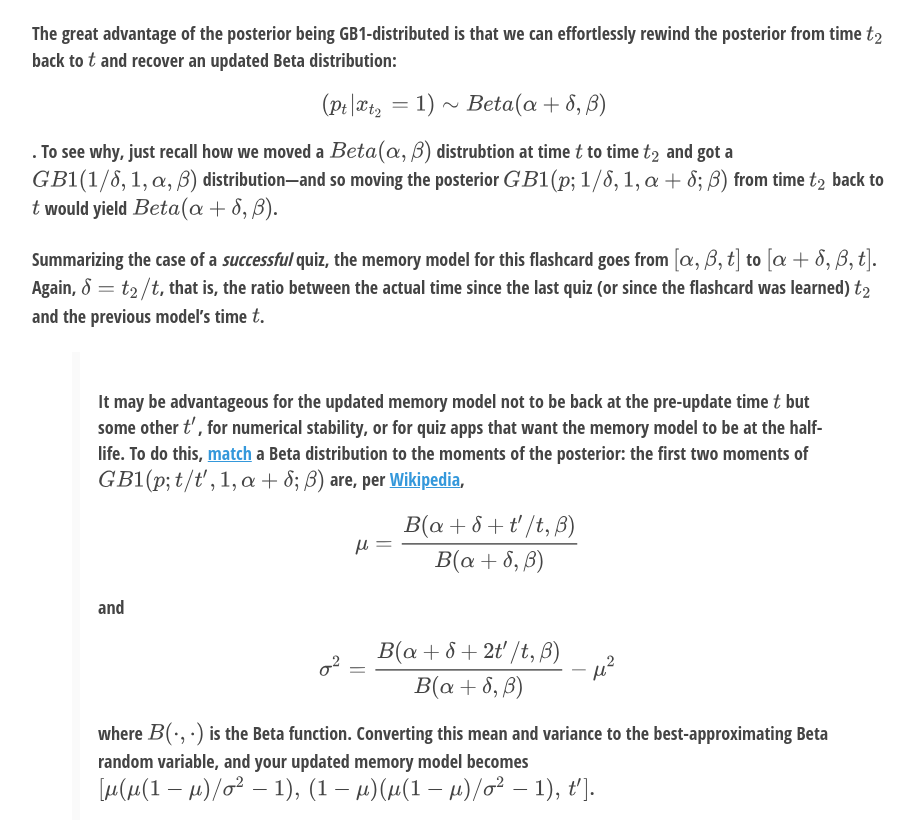
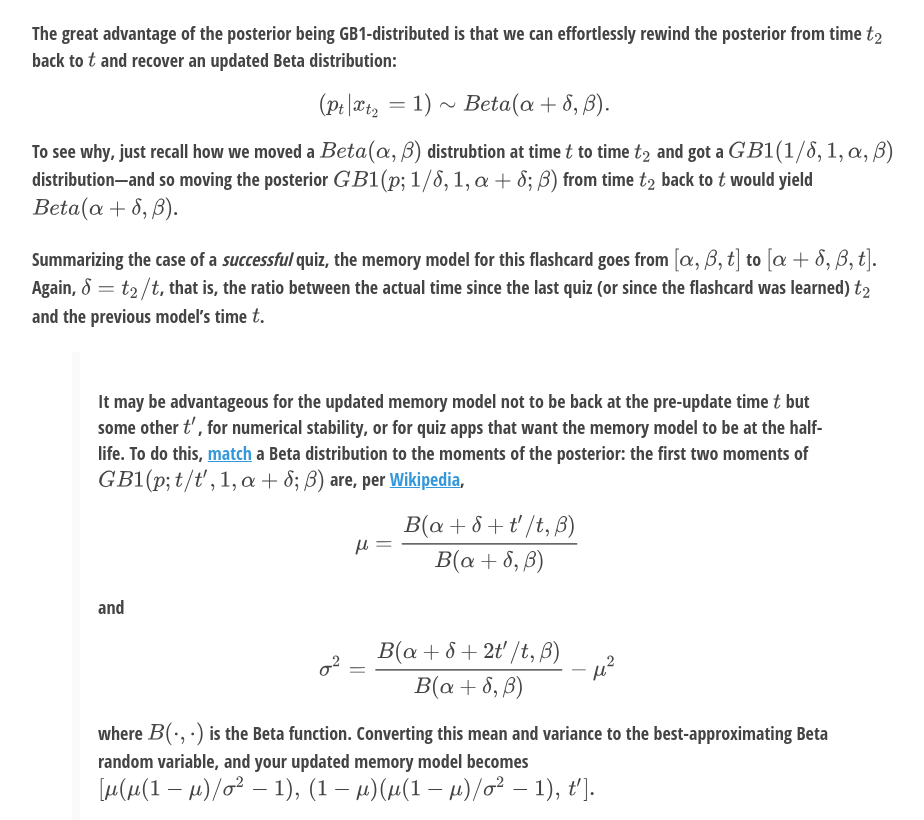
Before and after one commit to fasiha/ebisu, a website: page index.html in a window 1280 px wide. Shown: the part 10943-11763 px from the top of the page, without its empty margins (176-1100 px from the left). Drawn offline with Linux system fonts and the light colour scheme.

Commit message:
Minor latex typo

```diff
--- a/index.html
+++ b/index.html
@@ -1491,8 +1491,8 @@
 <g stroke="currentColor" fill="currentColor" stroke-width="0" transform="matrix(1 0 0 -1 0 0)" aria-hidden="true">
  <use xlink:href="#MJMATHI-74" x="0" y="0"></use>
 </g>
-</svg></span> and recover an updated Beta distribution: <span class="mjpage mjpage__block"><svg xmlns:xlink="http://www.w3.org/1999/xlink" width="29.234ex" height="3.009ex" style="vertical-align: -1.005ex;" viewBox="0 -863.1 12587 1295.7" role="img" focusable="false" xmlns="http://www.w3.org/2000/svg" aria-labelledby="MathJax-SVG-106-Title">
-<title id="MathJax-SVG-106-Title">(p_t | x_{t_2} = 1) ∼ Beta(α+δ, β)</title>
+</svg></span> and recover an updated Beta distribution: <span class="mjpage mjpage__block"><svg xmlns:xlink="http://www.w3.org/1999/xlink" width="29.881ex" height="3.009ex" style="vertical-align: -1.005ex;" viewBox="0 -863.1 12865.5 1295.7" role="img" focusable="false" xmlns="http://www.w3.org/2000/svg" aria-labelledby="MathJax-SVG-106-Title">
+<title id="MathJax-SVG-106-Title">(p_t | x_{t_2} = 1) ∼ Beta(α+δ, β).</title>
 <g stroke="currentColor" fill="currentColor" stroke-width="0" transform="matrix(1 0 0 -1 0 0)" aria-hidden="true">
  <use xlink:href="#MJMAIN-28" x="0" y="0"></use>
 <g transform="translate(389,0)">
@@ -1522,8 +1522,9 @@
  <use xlink:href="#MJMAIN-2C" x="11185" y="0"></use>
  <use xlink:href="#MJMATHI-3B2" x="11630" y="0"></use>
  <use xlink:href="#MJMAIN-29" x="12197" y="0"></use>
-</g>
-</svg></span>. To see why, just recall how we moved a <span class="mjpage"><svg xmlns:xlink="http://www.w3.org/1999/xlink" width="10.564ex" height="2.843ex" style="vertical-align: -0.838ex;" viewBox="0 -863.1 4548.2 1223.9" role="img" focusable="false" xmlns="http://www.w3.org/2000/svg" aria-labelledby="MathJax-SVG-107-Title">
+ <use xlink:href="#MJMAIN-2E" x="12586" y="0"></use>
+</g>
+</svg></span> To see why, just recall how we moved a <span class="mjpage"><svg xmlns:xlink="http://www.w3.org/1999/xlink" width="10.564ex" height="2.843ex" style="vertical-align: -0.838ex;" viewBox="0 -863.1 4548.2 1223.9" role="img" focusable="false" xmlns="http://www.w3.org/2000/svg" aria-labelledby="MathJax-SVG-107-Title">
 <title id="MathJax-SVG-107-Title">Beta(α, β)</title>
 <g stroke="currentColor" fill="currentColor" stroke-width="0" transform="matrix(1 0 0 -1 0 0)" aria-hidden="true">
  <use xlink:href="#MJMATHI-42" x="0" y="0"></use>
```
Also changed, not shown: README.md.
